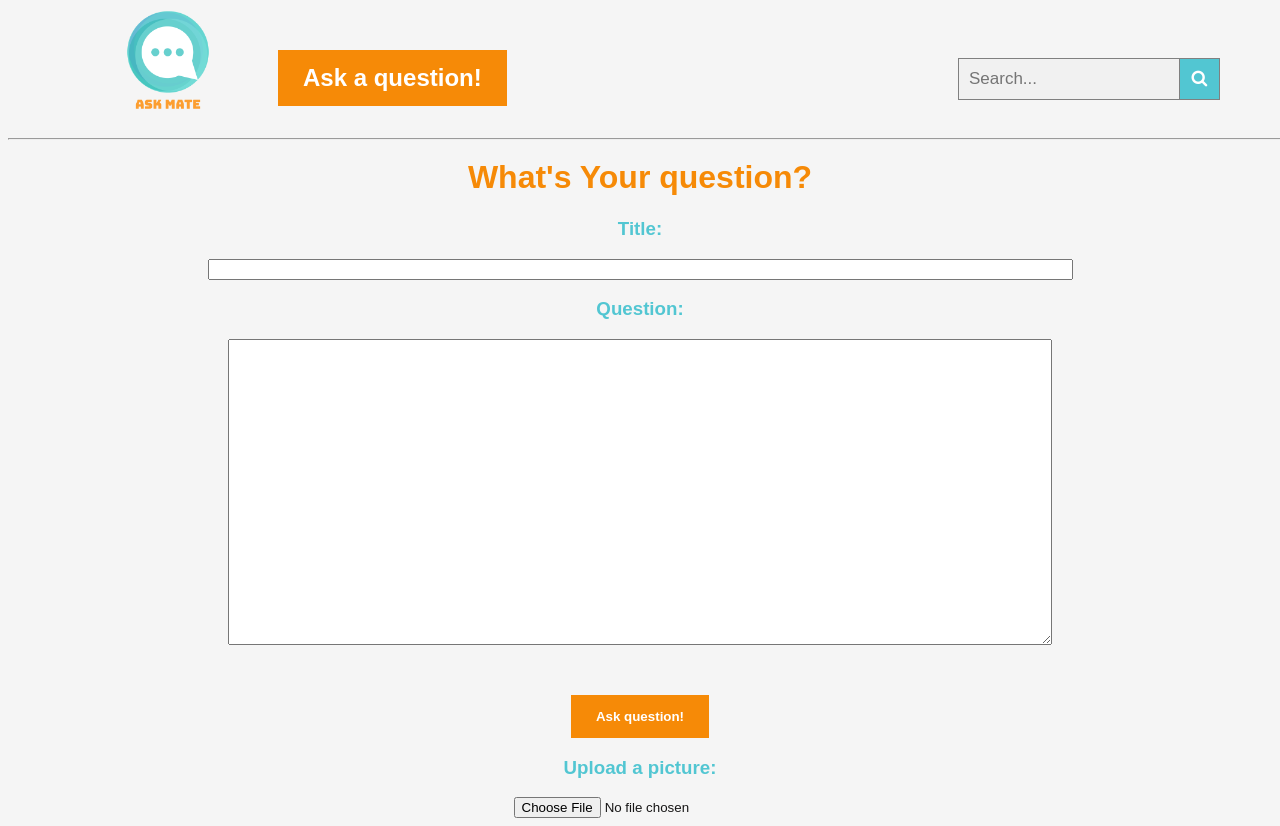
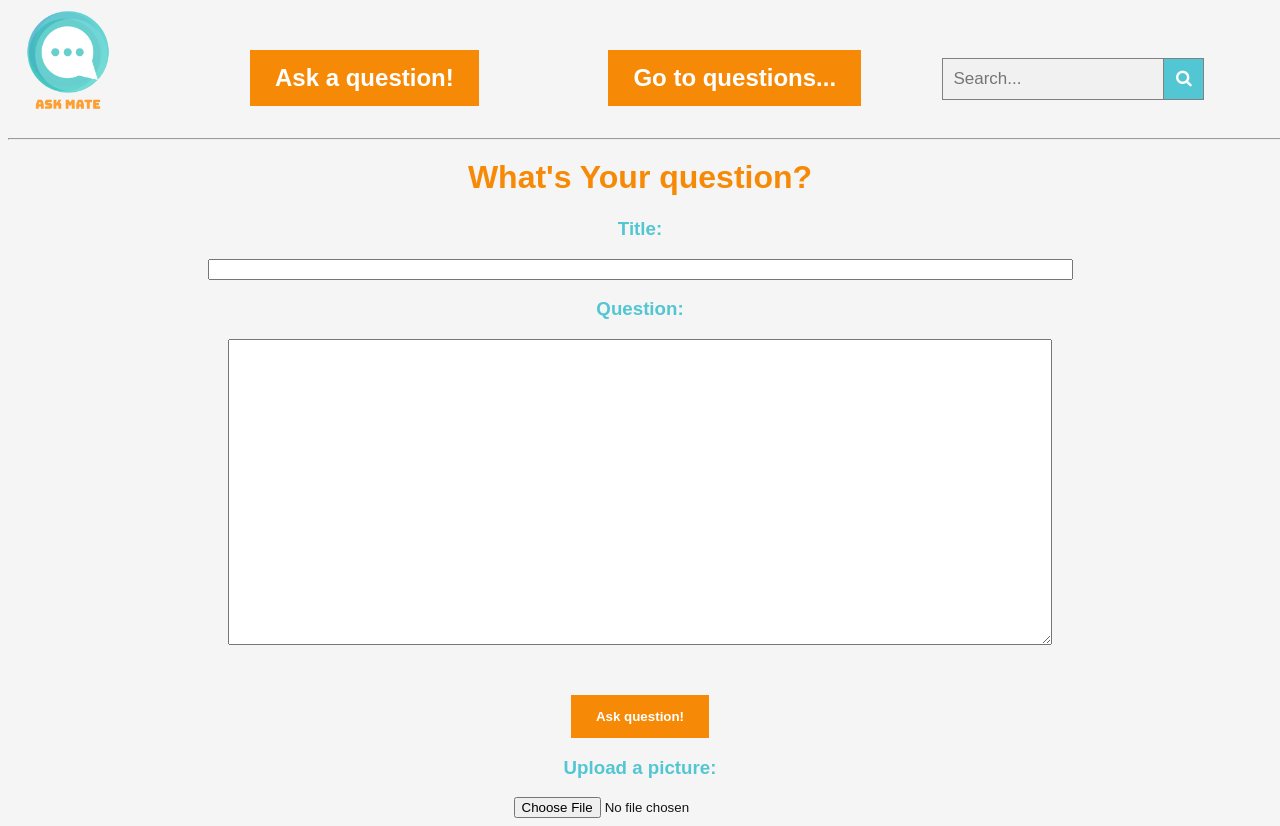
Before and after one commit to CodecoolGlobal/ask-mate-3-python-Gezow, a Flask app: page /add-question in a window 1280 px wide. Run offline with Flask 2, Linux system fonts and the light colour scheme; some libraries are stand-ins or nearby versions.

Commit message:
style fix header by window resize

```diff
--- a/static/css/style.css
+++ b/static/css/style.css
@@ -22,31 +22,39 @@ body {
 }
 
 #header-container {
-    width: 100%px;
+    width: 100%;
+    margin: 0 auto;
     height: 130px;
 }
 
 #hd-left {
     float: left;
     height: 120px;
-    width: 120px;
-    padding-left: 100px;
+    width: 15%;
+    padding-left: 0px;
 }
 
-#hd-middle {
+#hd-middle-l {
     float: left;
     height: 120px;
-    width: 380px;
+    width: 28%;
     padding-top: 0px;
     padding-left: 0px;
+}
 
+#hd-middle-r {
+    float: left;
+    height: 120px;
+    width: 30%;
+    padding-top: 0px;
+    padding-left: 0px;
 }
 
 #hd-right {
     float: left;
     height: 120px;
-    width: 300px;
-    padding-left: 350px;
+    width: 27%;
+    padding-left: 0px;
 }
 
 #search_bar {
--- a/templates/list.html
+++ b/templates/list.html
@@ -14,7 +14,8 @@
           <div id="header-container">
 
               <div id="hd-left"><a href="/"><img src="/static/images/logo_200x200.png" alt="logo" /></a></div>
-              <div id="hd-middle"><h2><a href="/add-question" class="button">Ask a question!</a></h2></div>
+              <div id="hd-middle-l"><h2><a href="/add-question" class="button">Ask a question!</a></h2></div>
+              <div id="hd-middle-r"><h2><a class="button" href="/list">Go to questions...</a></h2></div>
               <div id="hd-right">
                   <form action="/search">
                       <label for="search_bar"></label>
--- a/templates/searched_list.html
+++ b/templates/searched_list.html
@@ -8,8 +8,5 @@
       </tr>
 {% endblock table_header %}
 {% block home_button %}
-    <div>
-        <br>
-        <p><a class="post-button" href="/list">Go to questions...</a></p>
-    </div>
+
 {% endblock home_button %}
```
